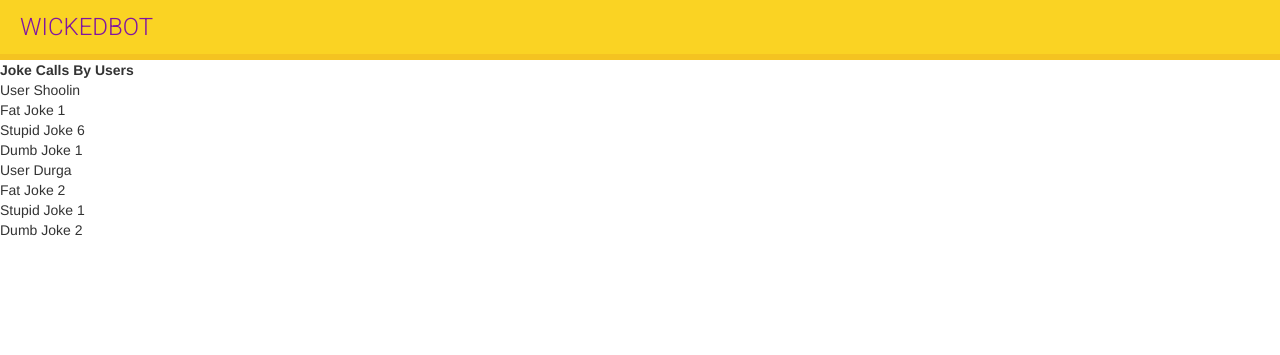
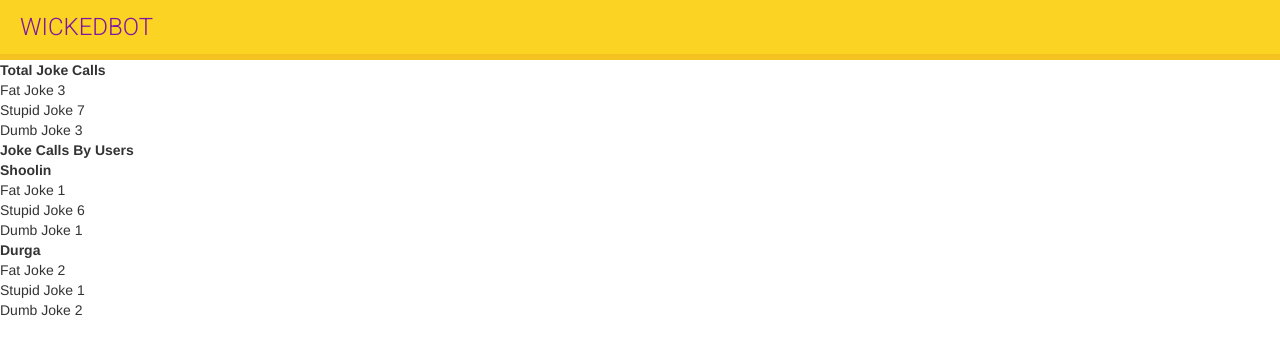
Before and after one commit to Balwant223/WickedBot, a Django app: page /chat/calls/ in a window 1280 px wide. Shown: the top 355 px of the page. Run offline with Django 3.2, Linux system fonts and the light colour scheme; data comes from the database, SQL or seed files in the repository; both versions use the stored data as it was after the commit; some libraries are stand-ins or nearby versions.

Commit message:
Total joke calls Added

```diff
--- a/chat/templates/chat/calls.html
+++ b/chat/templates/chat/calls.html
@@ -2,11 +2,22 @@
 {% block title %}Joke Calls{% endblock %}
 
 {% block content %}
+<table>
+  <th>Total Joke Calls</th>
+  <tr>
+    <td>Fat Joke {{ jokes.fat }}</td>
+  </tr>
+  <tr>
+    <td>Stupid Joke  {{ jokes.stupid }}</td>
+  </tr>
+  <tr>
+      <td>Dumb Joke  {{ jokes.dumb }}</td>
+  </tr>
   <table>
       <th>Joke Calls By Users</th>
       {% for user in users %}
       <tr>
-          <td>User  {{ user.name }}</td>
+          <td><strong>  {{ user.name }}</strong></td>
       </tr>
       <tr>
         <td>Fat Joke {{ user.f_joke }}</td>
--- a/chat/views.py
+++ b/chat/views.py
@@ -9,7 +9,12 @@ def chat_room(request):
 
 def joke_calls(request):
     users=User.objects.all()
-    return render(request,'chat/calls.html',{'users':users})
+    jokes={'fat':0,'dumb':0,'stupid':0}
+    for u in users:
+        jokes['fat']=jokes['fat']+u.f_joke
+        jokes['stupid']=jokes['stupid']+u.s_joke
+        jokes['dumb']=jokes['dumb']+u.d_joke
+    return render(request,'chat/calls.html',{'users':users,'jokes':jokes})
 
 def add_user(name,type):
     try:
```
Also changed, not shown: db.sqlite3.
